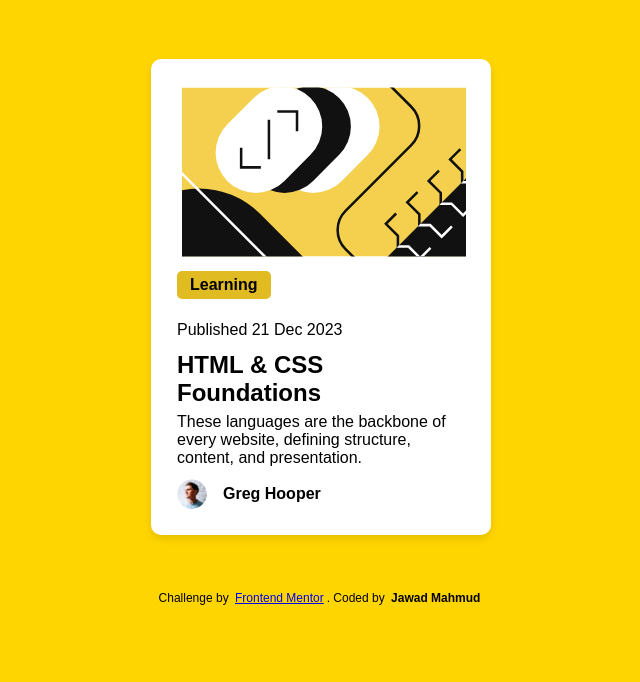
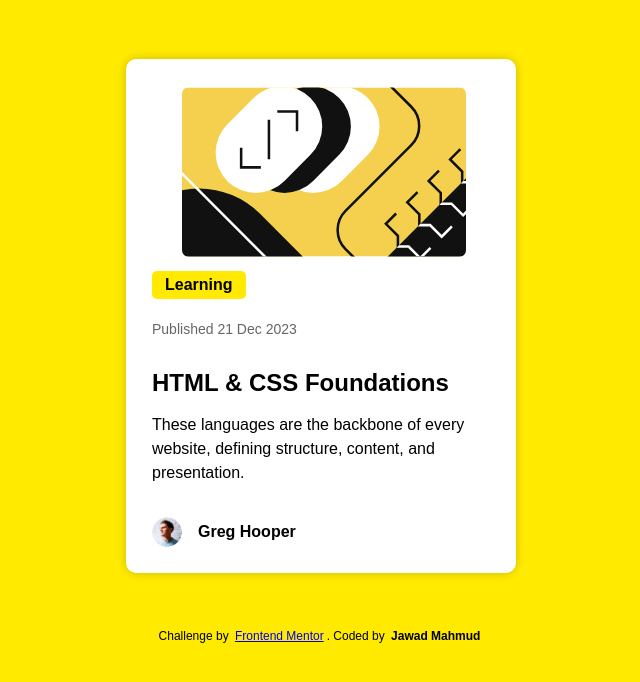
Before and after one commit to JawadM2002/blog-preview-card-frontendmentor, a plain HTML site: page index.html in a window 1280 px wide. Shown: the whole page, without its empty margins (319-959 px from the left). Drawn offline with Linux system fonts and the light colour scheme.

Commit message:
Update styles.css

```diff
--- a/styles.css
+++ b/styles.css
@@ -4,15 +4,15 @@
 }
 
 body {
-    background-color: #ffd500;
+  background-color: #ffea00;
   font-family: 'Poppins', sans-serif;
 }
 
 .card {
   background-color: white;
-    width: 300px;
+  width: 350px;
   border-radius: 10px;
-    box-shadow: 0 4px 8px rgba(0,0,0,0.1);
+  box-shadow: 0 0 10px rgba(0, 0, 0, 0.2); /* fixed black border shadow */
   margin: 50px auto;
   padding: 20px;
 }
@@ -23,13 +23,32 @@ body {
   display: flex;
   justify-content: center;
   align-items: center;
-  border-radius: 27px;
+  border-radius: 10px; /* removed 27px radius */
   overflow: hidden;
 }
 
 .card-image img {
   height: 170px;
   object-fit: contain;
+  border-radius: 10px; /* added border radius */
+}
+
+.card-category {
+  font-size: 16px;
+  font-weight: bold;
+  color: #333;
+  margin-bottom: 10px;
+  background-color: #ffea00;
+  color: #000000;
+  padding: 5px 10px;
+  border-radius: 5px;
+  display: inline-block;
+}
+
+.publish-footer {
+  font-size: 14px;
+  color: #666;
+  margin-bottom: 20px;
 }
 
 .card-title {
@@ -60,13 +79,24 @@ body {
   font-weight: bold;
 }
 
-.card-category {
-    background-color: #e1bb22;
-    color: #000000;
-    padding: 5px 10px;
-    border-radius: 5px;
+.blog-content {
+  margin-top: 20px;
+}
+
+.blog-content h2 {
+  font-size: 24px;
+  font-weight: bold;
   margin-bottom: 10px;
-    display: inline-block;
+}
+
+.blog-content h2:hover {
+  color: #ffea00;
+}
+
+.blog-content p {
+  font-size: 16px;
+  line-height: 1.5;
+  margin-bottom: 20px;
 }
 
 .active-state {
```
Lines whose indentation alone changed are shown as unchanged.
